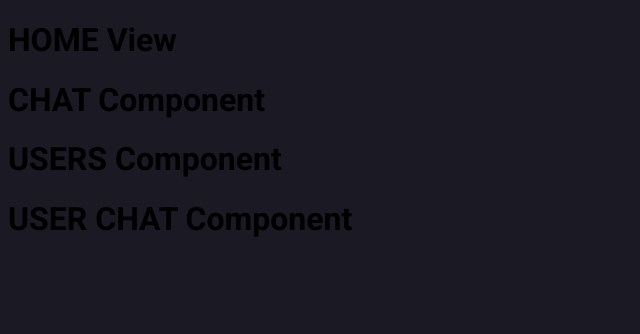
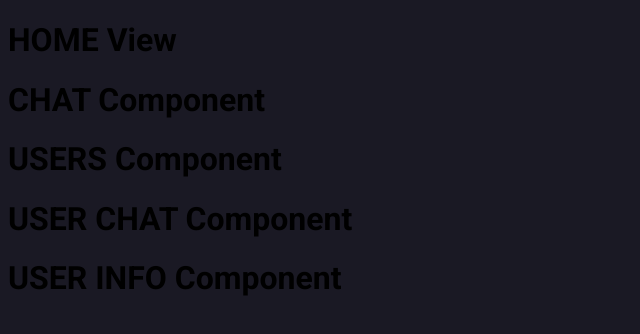
Before and after one commit to marcusviniciusmo/Chat-Bora_Codar_Dev04, a React (Vite) app in the folder frontend/: page / in a window 1280 px wide. Shown: the top 334 px of the page, without its empty margins (0-640 px from the left). Built offline with nearby package versions, Linux system fonts and the light colour scheme.

Commit message:
UserInfo component creation

```diff
--- a/frontend/src/components/UserChat/index.tsx
+++ b/frontend/src/components/UserChat/index.tsx
@@ -1,5 +1,11 @@
+import { UserInfo } from "../UserInfo";
+
 export function UserChat() {
   return (
-    <h1>USER CHAT Component</h1>
+    <>
+      <h1>USER CHAT Component</h1>
+
+      <UserInfo />
+    </>
   );
 };
--- /dev/null
+++ b/frontend/src/components/UserInfo/index.tsx
@@ -0,0 +1,5 @@
+export function UserInfo() {
+  return (
+    <h1>USER INFO Component</h1>
+  );
+};
```
